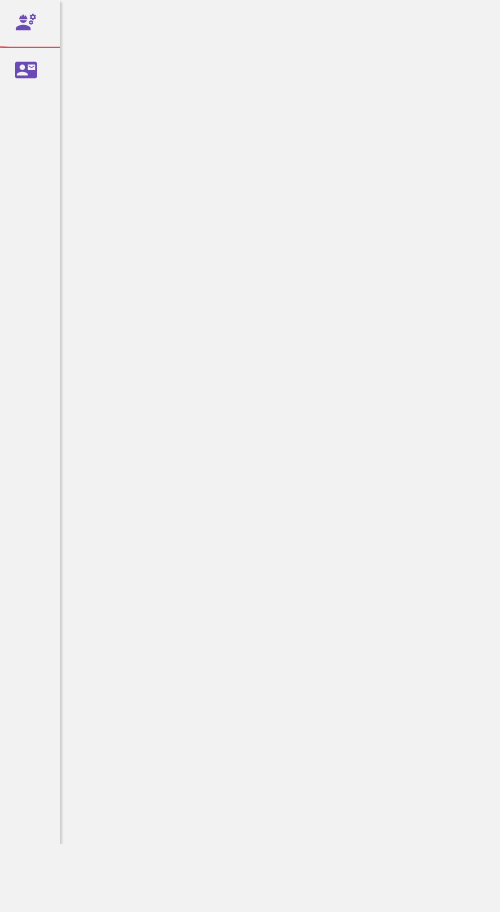
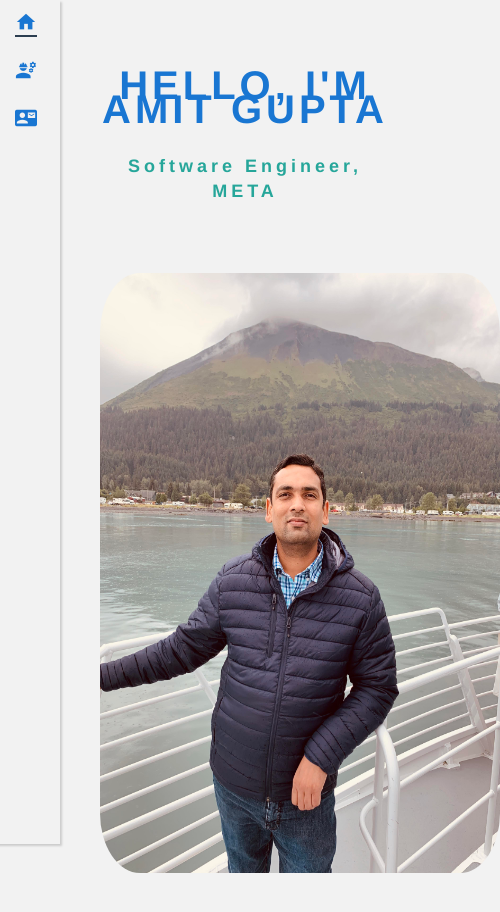
Before and after one commit to akgupta06/amit-portfolio, a Vue app: page / in a window 390 px wide. Shown: the top 912 px of the page, 500 px wide, since content can reach past the window. Before the commit the page ends 844 px from the top, so only its background shows below. Built offline with nearby package versions, Linux system fonts and the light colour scheme.

Commit message:
Home link

```diff
--- a/index.html
+++ b/index.html
@@ -5,7 +5,7 @@
     <link rel="icon" type="image/svg+xml" href="/vite.svg" />
     <meta name="viewport" content="width=device-width, initial-scale=1.0" />
     <link rel="stylesheet" href="https://fonts.googleapis.com/icon?family=Material+Icons">
-    <title>Amit Portfolio</title>
+    <title>Amit Gupta - Portfolio</title>
   </head>
   <body>
     <div id="app"></div>
--- a/src/App.vue
+++ b/src/App.vue
@@ -16,13 +16,18 @@ export default {
   data: () => ({
     ROOT : '/amit-portfolio',
     navLinks: [
+    {
+        text: 'HOME',
+        path: `${ROOT}/home`,
+        icon: 'home'
+      },
       {
-        text: 'About',
+        text: 'ABOUT ME',
         path: `${ROOT}/about`,
         icon: 'engineering'
       },
       {
-        text: 'Contact',
+        text: 'CONTACT',
         path: `${ROOT}/contact`,
         icon: 'contact_mail'
       },
--- /dev/null
+++ b/src/assets/css/home.css
@@ -0,0 +1,108 @@
+.leftPanel {
+    float: left;
+    width: 50%;
+}
+
+.rightPanel {
+    float: left;
+    width: 50%;
+}
+
+.rightPanel img {
+    width: 420px;
+}
+
+.home-area {
+    position: relative;
+}
+
+.home-area .home-caption {
+    width: 100%;
+    margin-bottom: 75px;
+}
+
+.home-area .home-caption .subheading {
+    font-size: 18px;
+    font-weight: 700;
+    color: var(--secondary);
+    letter-spacing: 4px;
+}
+
+.home-area .home-caption h1 {
+    text-transform: uppercase;
+    font-size: 40px;
+    font-weight: 700;
+    color: var(--primary);
+    letter-spacing: 4px;
+    margin-top: 25%;
+}
+
+.home-area .contact {
+    display: flex;
+    font-weight: 700;
+    font-size: 18px;
+
+}
+
+.home-area .contact-body {
+    padding-left: 10px;
+}
+
+.home-area .contact-wrapper {
+    display: flex;
+    flex-wrap: nowrap;
+    text-align: left;
+    margin-left: 20%;
+  }
+
+.home-area .contact-wrapper > div {
+    margin: 20px;
+  }
+
+
+.home-area .home-caption p {
+    margin-bottom: 45px;
+    padding-right: 155px;
+}
+
+.home-area .home-img {
+    float: right;
+    width: 200px;
+    height: 200px;
+}
+
+.home-area .home-img img {
+    position: relative;
+    right: -63px;
+}
+
+.home-area .home-shape {
+    position: absolute;
+    top: 13%;
+    left: 51%;
+}
+
+.portfolio-main img {
+    width: 450px;
+    height: 600px;
+    border-radius: 10%;
+}
+
+@media screen and (max-width: 759px) {
+    .leftPanel {
+        float: inherit;
+        width: 100%;
+        padding-left: 20px;
+        height: 200px;
+    }
+
+    .rightPanel {
+        float: inherit;
+        width: 100%;
+        padding-left: 20px;
+    }
+
+    .rightPanel img {
+        width: 400px;
+    }
+}
--- a/src/router.js
+++ b/src/router.js
@@ -1,9 +1,16 @@
 import { createRouter, createWebHistory } from "vue-router";
+import Home from "@/views/Home.vue";
 import About from "@/views/About.vue";
 import Contact from "@/views/Contact.vue";
 
 const ROOT = '/amit-portfolio';
 const routes = [
+    {
+        path: `${ROOT}/home`,
+        alias: [`${ROOT}/`, `/`],
+        name: "Home",
+        component: Home,
+    },
     {
         path: `${ROOT}/about`,
         name: "About",
--- a/src/style.css
+++ b/src/style.css
@@ -3,8 +3,8 @@
   font-size: 16px;
   line-height: 24px;
   font-weight: 400;
-  --primary: #6C4AB6;
-  --secondary: #8D72E1;
+  --primary: #1976D2;
+  --secondary: #26A69A;
   --accent: #8D9EFF;
   --tersary: #B9E0FF;
   --text-color: #2c3e50;
--- a/src/views/Contact.vue
+++ b/src/views/Contact.vue
@@ -1,37 +1,14 @@
 <template>
     <section class="workspace">
-      <h1>Contact</h1>
+        <h1>Contact Me</h1>
         <div class="container">
             <div class="row">
-          <div class="col-lg-3 col-md-4 mb-5 mb-lg-0">
-            <div class="contact-left">
-              <div class="media">
-                <i class="material-icons">email</i>
-                <div class="media-body"><span>amitg@bu.edu</span></div>
-              </div>
-              <div class="media">
-                <i class="material-icons">call</i>
-                <div class="media-body"><span>281-795-2571</span></div>
-              </div>
-              <div class="media">
-                <a href="https://github.com/akgupta06" target="_blank" class="icon-block">
-                  <img src="@/assets/img/social-github.svg" alt="Github SVG image"/>
-                </a>
-
-                <a href="https://www.linkedin.com/in/amit-gupta-8784026" target="_blank" style="padding-left: 10px">
-                  <img src="@/assets/img/social-linkedin.svg" alt="LinkedIn SVG Image"/>
-                </a>
-              </div>
-            </div>
-          </div>
                 <div class="col-lg-7 offset-lg-2 col-md-8">
                     <form id="contact-form" class="row contact-form" action="#">
                         <div class="col-xs-12 col-sm-6">
                             <div class="form-group">
-                  <input id="name" placeholder="Enter your name"
-                         class="form-control"
-                         v-model="contactForm.name"
-                  >
+                                <input id="name" placeholder="Enter your name" class="form-control"
+                                    v-model="contactForm.name">
                                 <i class="material-icons check">check_circle</i>
                                 <i class="material-icons error">error</i>
                                 <small>Error message</small>
@@ -39,12 +16,8 @@
                         </div>
                         <div class="col-xs-12 col-sm-6">
                             <div class="form-group">
-                  <input id="email" type="email"
-                         name="email"
-                         placeholder="Your email address"
-                         class="form-control"
-                         v-model="contactForm.email"
-                  >
+                                <input id="email" type="email" name="email" placeholder="Your email address"
+                                    class="form-control" v-model="contactForm.email">
                                 <i class="material-icons check">check_circle</i>
                                 <i class="material-icons error">error</i>
                                 <small>Error message</small>
@@ -52,11 +25,8 @@
                         </div>
                         <div class="col-xs-12 col-sm-12">
                             <div class="form-group">
-                  <input id="phone" name="phone"
-                         placeholder="(123) 456-7890"
-                         class="form-control"
-                         v-model="contactForm.phone"
-                  >
+                                <input id="phone" name="phone" placeholder="(123) 456-7890" class="form-control"
+                                    v-model="contactForm.phone">
                                 <i class="material-icons check">check_circle</i>
                                 <i class="material-icons error">error</i>
                                 <small>Error message</small>
@@ -64,11 +34,8 @@
                         </div>
                         <div class="col-xs-12 col-sm-12">
                             <div class="form-group">
-                  <input id="subject" name="subject"
-                         placeholder="Enter the discussion title"
-                         class="form-control"
-                         v-model="contactForm.subject"
-                  >
+                                <input id="subject" name="subject" placeholder="Enter the discussion title"
+                                    class="form-control" v-model="contactForm.subject">
                                 <i class="material-icons check">check_circle</i>
                                 <i class="material-icons error">error</i>
                                 <small>Error message</small>
@@ -76,11 +43,8 @@
                         </div>
                         <div class="col-xs-12 col-sm-12">
                             <div class="form-group">
-                  <textarea id="message" name="message"
-                            placeholder="Write your message"
-                            class="form-control"
-                            v-model="contactForm.message"
-                  >
+                                <textarea id="message" name="message" placeholder="Write your message"
+                                    class="form-control" v-model="contactForm.message">
                   </textarea>
                                 <i class="material-icons check">check_circle</i>
                                 <i class="material-icons error">error</i>
--- /dev/null
+++ b/src/views/Home.vue
@@ -0,0 +1,39 @@
+<template>
+    <section class="workspace">
+        <div class="home-area">
+            <div class="leftPanel">
+                <div class="home-caption">
+                    <h1>HELLO, I'M AMIT GUPTA</h1>
+                    <span class="subheading">Software Engineer, META</span>
+                </div>
+                <div class="contact-wrapper">
+                    <div class="contact">
+                        <i class="material-icons">email</i>
+                        <div class="contact-body"><span>amitg@bu.edu</span></div>
+                    </div>
+                    <div class="contact">
+                        <i class="material-icons">call</i>
+                        <div class="contact-body"><span>281-795-2571</span></div>
+                    </div>
+                </div>
+                <div>
+                    <a href="https://github.com/akgupta06" target="_blank" class="icon-block">
+                        <img src="@/assets/img/social-github.svg" alt="Github SVG image" />
+                    </a>
+
+                    <a href="https://www.linkedin.com/in/amit-gupta-8784026" target="_blank" style="padding-left: 10px">
+                        <img src="@/assets/img/social-linkedin.svg" alt="LinkedIn SVG Image" />
+                    </a>
+                </div>
+            </div>
+            <div class="rightPanel">
+                <div class="portfolio-main">
+                    <img src="@/assets/img/amit_gupta_full.jpg" alt="Amit Gupta Photo">
+                </div>
+            </div>
+        </div>
+    </section>
+</template>
+<style>
+@import "@/assets/css/home.css";
+</style>
```
Also changed, not shown: src/assets/css/navigation.css (+2 -2 lines), src/assets/img/amit_gupta_full.jpg (added). Lines whose indentation alone changed are shown as unchanged.
